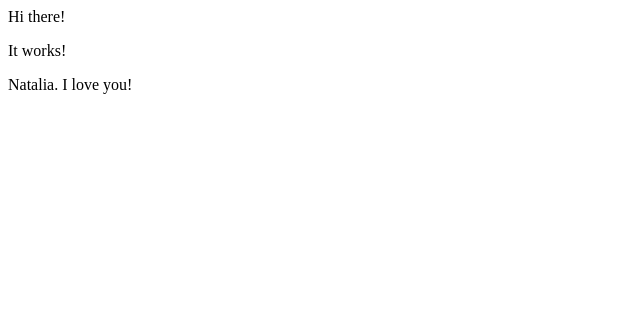
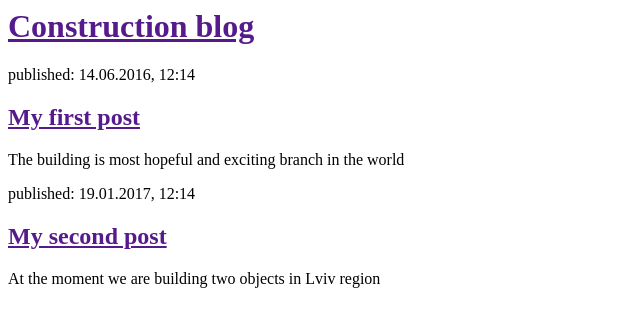
Before and after one commit to Djohne/my-first-blog, a Django app: page / in a window 1280 px wide. Shown: the top 327 px of the page, without its empty margins (0-640 px from the left). Run offline with Django 3.2, Linux system fonts and the light colour scheme.

Commit message:
Changed the HTML for the site.

```diff
--- a/blog/templates/blog/post_list.html
+++ b/blog/templates/blog/post_list.html
@@ -1,11 +1,22 @@
 <html>
     <head>
-	<title>Natalia's blog</title>
+        <title>construction blog</title>
     </head>
     <body>
+        <div>
+            <h1><a href="">Construction blog</a></h1>
+        </div>
 
-	<p>Hi there!</p>
-	<p>It works!</p>
-	<p>Natalia. I love you!</p>
+        <div>
+            <p>published: 14.06.2016, 12:14</p>
+            <h2><a href="">My first post</a></h2>
+            <p>The building is most hopeful and exciting branch in the world</p>
+        </div>
+
+        <div>
+            <p>published: 19.01.2017, 12:14</p>
+            <h2><a href="">My second post</a></h2>
+            <p>At the moment we are building two objects in Lviv region</p>
+        </div>
     </body>
 </html>
```
